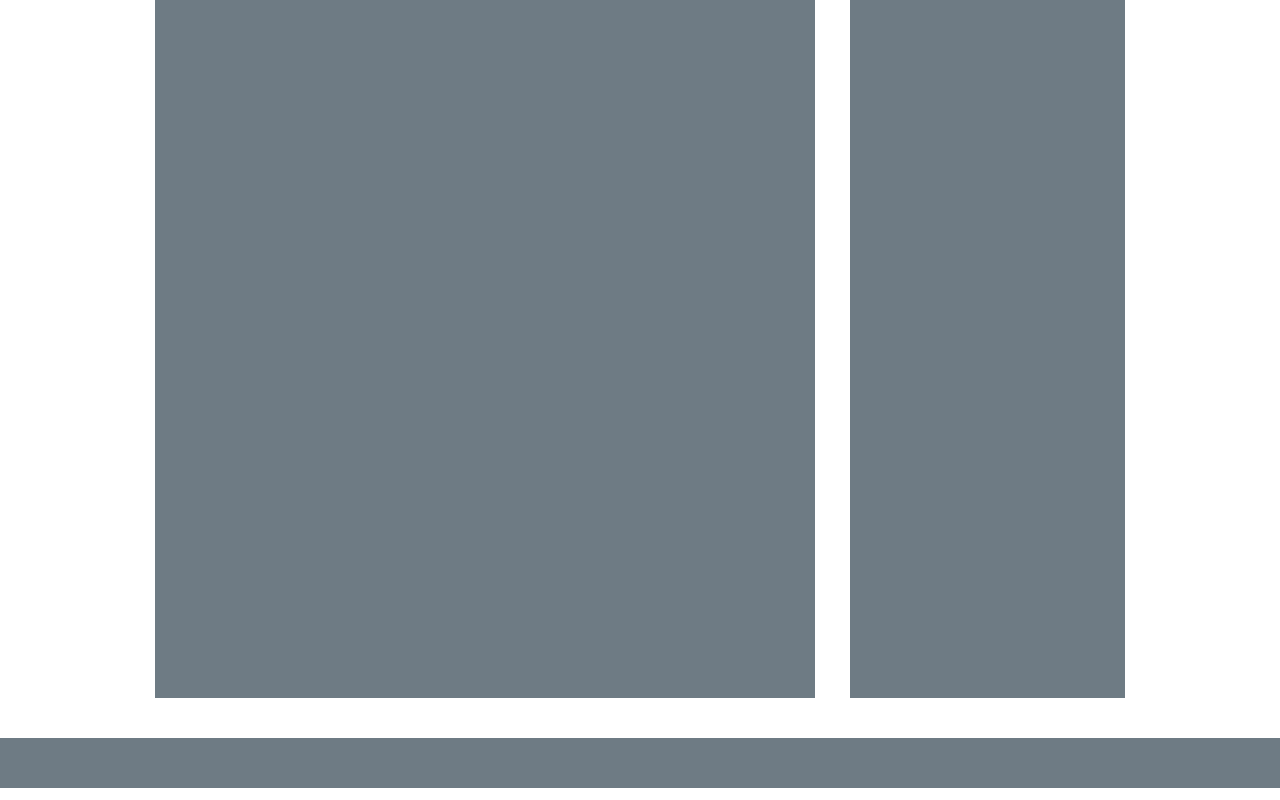
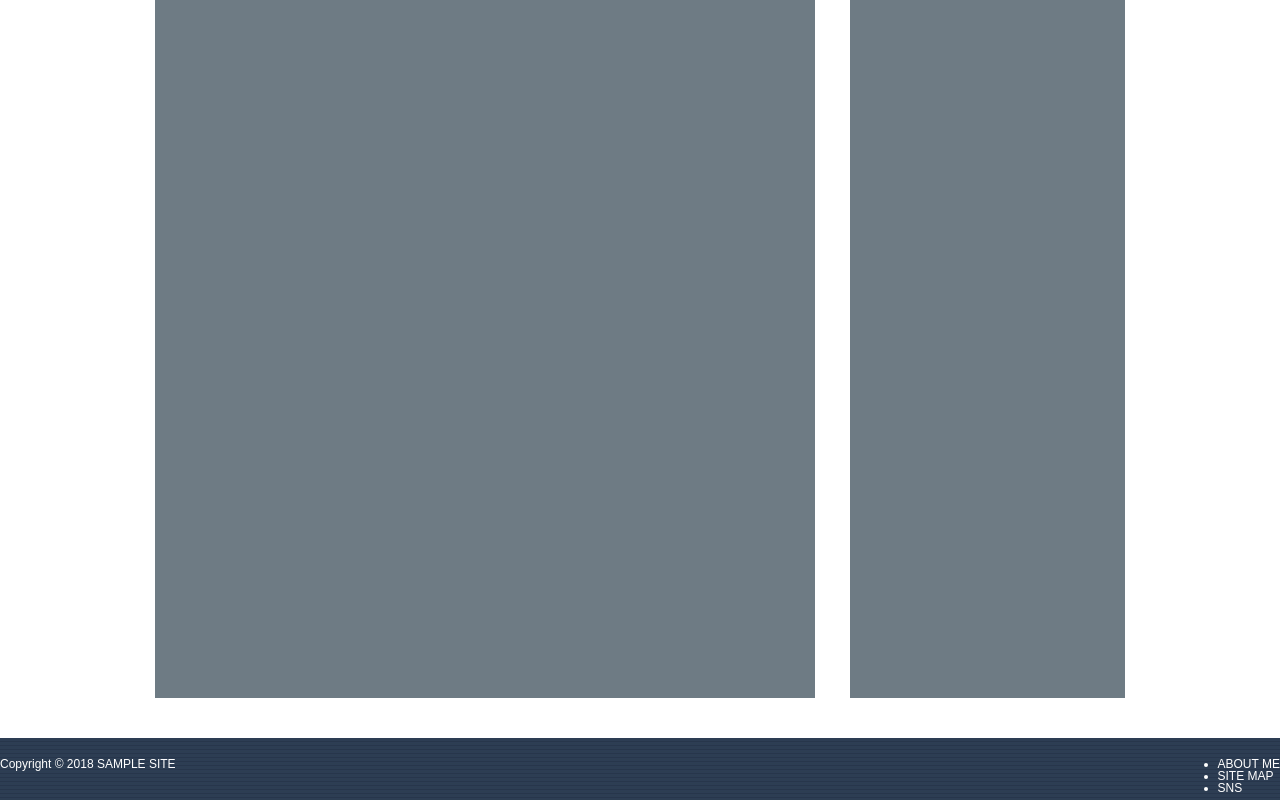
Before and after one commit to ryamakuchi/html5-css3-modern-coding, a website: page my-standard-layout-scss/src/index.html in a window 1280 px wide. Shown: the part 471-1271 px from the top of the page. Drawn offline with nearby package versions, Linux system fonts and the light colour scheme; files that its build step writes are made by us from their sources; files whose address does not match are found by name.

Commit message:
footerのベースレイアウトを書いた

```diff
--- a/my-standard-layout-scss/src/index.html
+++ b/my-standard-layout-scss/src/index.html
@@ -28,6 +28,12 @@
             </div>
         </div>
         <footer class="footer">
+            <ul class="horizontal-list right">
+                <li class="horizontal-item">ABOUT ME</li>
+                <li class="horizontal-item">SITE MAP</li>
+                <li class="horizontal-item">SNS</li>
+            </ul>
+            <span class="copyright">Copyright © 2018 SAMPLE SITE</span>
         </footer>
     </body>
 </html>
--- a/my-standard-layout-scss/src/scss/foundation/_colors.scss
+++ b/my-standard-layout-scss/src/scss/foundation/_colors.scss
@@ -5,3 +5,5 @@ $link-color: #d03c56;
 $nav-color: #666;
 
 $box-shadow: #e3e3e3;
+
+$footer-bg-color: #2d3d54;
--- a/my-standard-layout-scss/src/scss/layout/_footer.scss
+++ b/my-standard-layout-scss/src/scss/layout/_footer.scss
@@ -1,5 +1,6 @@
 .footer {
   width: 100%;
-  background-color: #6e7b84;
-  height: 50px;
+  padding: 20px 0 30px;
+  background: $footer-bg-color url("../../images/bg-footer.gif"); // この画像は縦横どっちにもrepeatするものだった
+  color: white;
 }
```
